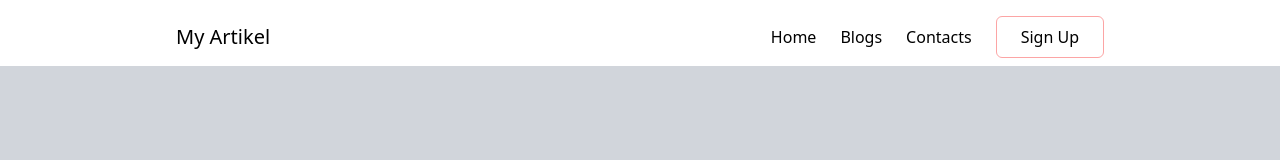
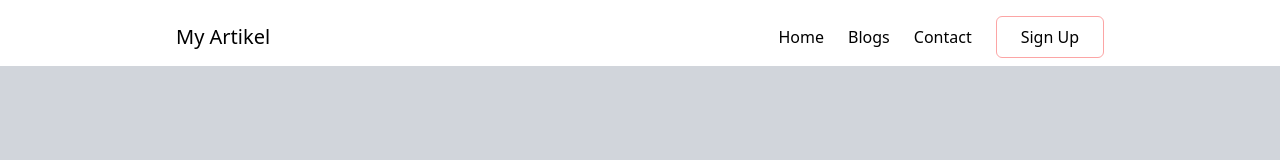
Before and after one commit to Lustiyana/Latihan-ReactJS, a React (Vite) app: page /login in a window 1280 px wide. Shown: the top 160 px of the page. Built offline with nearby package versions, Linux system fonts and the light colour scheme.

Commit message:
Adding refresh page

```diff
--- a/src/App.jsx
+++ b/src/App.jsx
@@ -1,5 +1,6 @@
 import "./App.css";
-import React from "react";
+import React, { useEffect } from "react";
+import { UserContext } from "./UserContext";
 import {
   createBrowserRouter,
   RouterProvider,
@@ -15,6 +16,7 @@ import Login from "./pages/login";
 import CheckIfLogin from "./helper/CheckIfLogin";
 import Register from "./pages/register";
 import Details from "./pages/detail";
+import useButtonLogin from "../hooks/useButtonLogin";
 
 const router = createBrowserRouter([
   {
--- /dev/null
+++ b/src/UserContext.jsx
@@ -0,0 +1,3 @@
+import { createContext } from "react";
+
+export const UserContext = createContext(null);
--- /dev/null
+++ b/src/component/NavButton.jsx
@@ -0,0 +1,21 @@
+import React from "react";
+import Link from "react-router-dom";
+
+export default function NavButton(props) {
+  const status = props.status;
+  console.log(status);
+
+  if (status) {
+    return (
+      <button className="px-6 py-2 rounded-md hover:bg-red-400 hover:text-white border border-red-300">
+        <Link to={`Register`}>Log Out</Link>
+      </button>
+    );
+  } else {
+    return (
+      <button className="px-6 py-2 rounded-md hover:bg-red-400 hover:text-white border border-red-300">
+        <Link to={`Register`}>Sign Up</Link>
+      </button>
+    );
+  }
+}
--- /dev/null
+++ b/src/component/NavLink.jsx
@@ -0,0 +1,5 @@
+import React from "react";
+
+export default function NavLink({ name }) {
+  return <div>{name}</div>;
+}
--- a/src/layout/root.jsx
+++ b/src/layout/root.jsx
@@ -1,8 +1,9 @@
 import { Link, Outlet } from "react-router-dom";
-import React, { useEffect, useState } from "react";
+import React, { useEffect } from "react";
 import useButtonLogin from "../../hooks/useButtonLogin";
+import NavLink from "../component/NavLink";
 
-function Component(props) {
+const Component = (props) => {
   const status = props.status;
   console.log(status);
 
@@ -19,11 +20,11 @@ function Component(props) {
       </button>
     );
   }
-}
+};
 export default function Root() {
   const [needLogin, handleButton] = useButtonLogin();
   useEffect(() => {
-    handleButton(1);
+    handleButton();
   });
 
   // function IsLogin() {
@@ -54,9 +55,15 @@ export default function Root() {
               <Link to={`Home`}>My Artikel</Link>
             </div>
             <div className="hidden md:flex items-center space-x-6 nav-components">
-              <Link to={`Home`}>Home</Link>
-              <Link to={`Blogs`}>Blogs</Link>
-              <Link to={`Contact`}>Contacts</Link>
+              <Link to={`Home`}>
+                <NavLink name="Home" />
+              </Link>
+              <Link to={`Blogs`}>
+                <NavLink name="Blogs" />
+              </Link>
+              <Link to={`Contact`}>
+                <NavLink name="Contact" />
+              </Link>
               <Component status={needLogin} />
             </div>
           </div>
--- a/src/pages/login.jsx
+++ b/src/pages/login.jsx
@@ -9,6 +9,9 @@ const Login = () => {
     email.current.focus();
   }, []);
 
+  function refreshPage() {
+    window.location.reload(true);
+  }
   const handleSubmit = (e) => {
     e.preventDefault();
     if (
@@ -23,6 +26,7 @@ const Login = () => {
         navigate("/login");
       }
       navigate("/Home");
+      refreshPage();
     }
     console.log("Berhasil di submit");
   };
```
Also changed, not shown: src/pages/Home.jsx (+5 -2 lines), src/component/Component.jsx (deleted).
